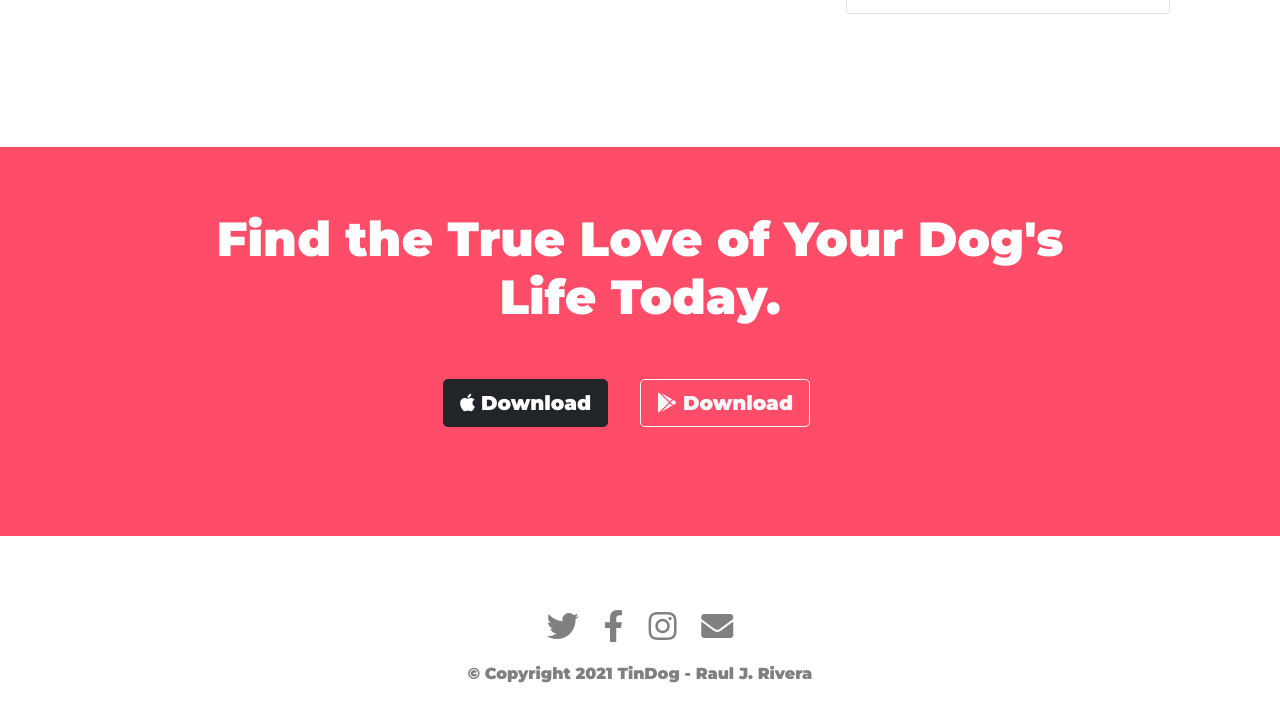
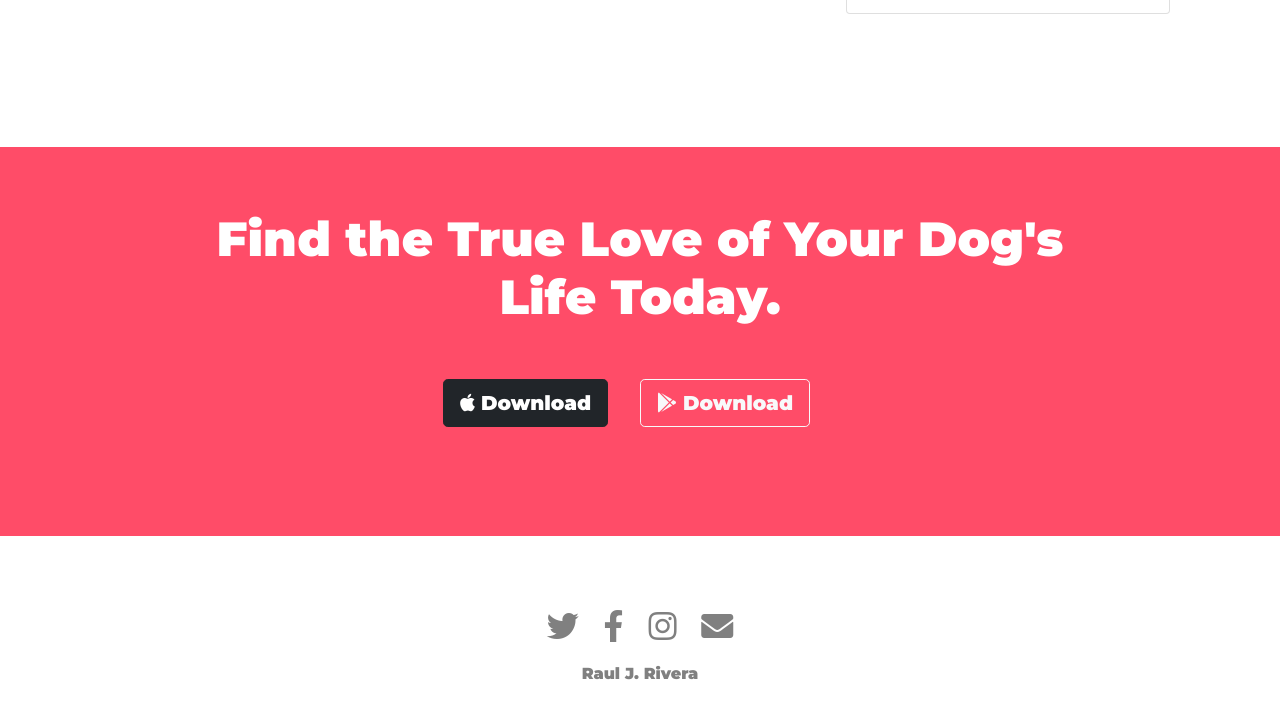
Before and after one commit to Raul-Rivera/TinDog, a plain HTML site: page index.html in a window 1280 px wide. Shown: the part 2613-3335 px from the top of the page. Drawn offline with nearby package versions, Linux system fonts and the light colour scheme.

Commit message:
Update index.html

```diff
--- a/index.html
+++ b/index.html
@@ -211,7 +211,7 @@
       <i class="fab fa-facebook-f fa-2x footer-logo"></i>
       <i class="fab fa-instagram fa-2x footer-logo"></i>
       <i class="fas fa-envelope fa-2x footer-logo"></i>
-      <p>© Copyright 2021 TinDog - Raul J. Rivera</p>
+      <p>Raul J. Rivera</p>
 
    </footer>
 
```
